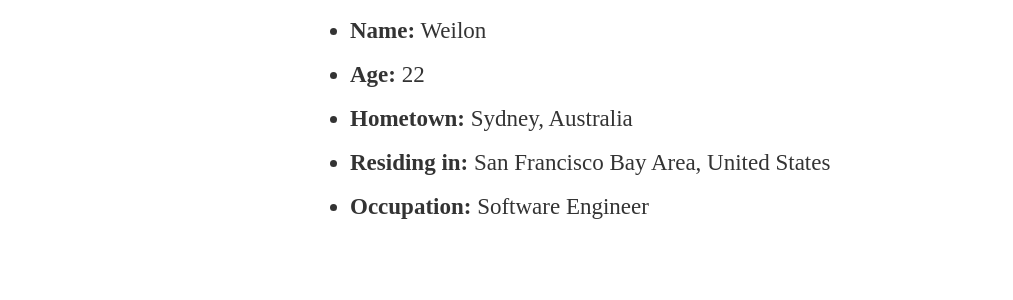
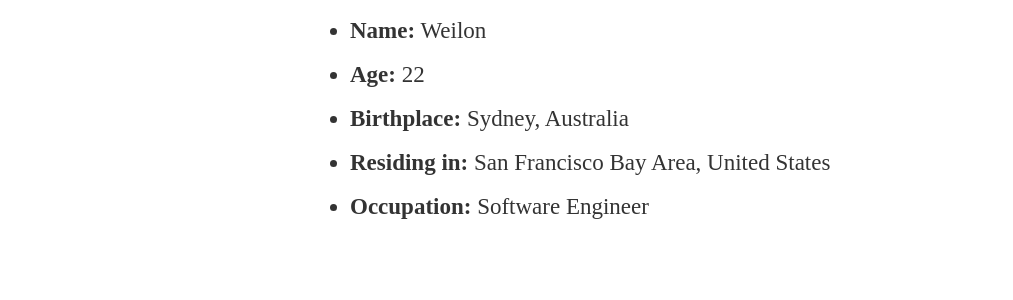
Before and after one commit to WeilonYing/weilonying.github.io, a Jekyll site: the page built from about.md, in a window 1280 px wide. Shown: the part 758-1058 px from the top of the page, without its empty margins (0-1013 px from the left). Built offline with Jekyll 4.4.1, drawn with Linux system fonts in a browser that asks for light colours; nearby versions of some CDN libraries; some web fonts are replaced.

Commit message:
Update aboutme

```diff
--- a/about.md
+++ b/about.md
@@ -8,7 +8,7 @@ permalink: /about/
 
 - **Name:** Weilon
 - **Age:** 22
-- **Hometown:** Sydney, Australia
+- **Birthplace:** Sydney, Australia
 - **Residing in:** San Francisco Bay Area, United States
 - **Occupation:** Software Engineer
 
```
